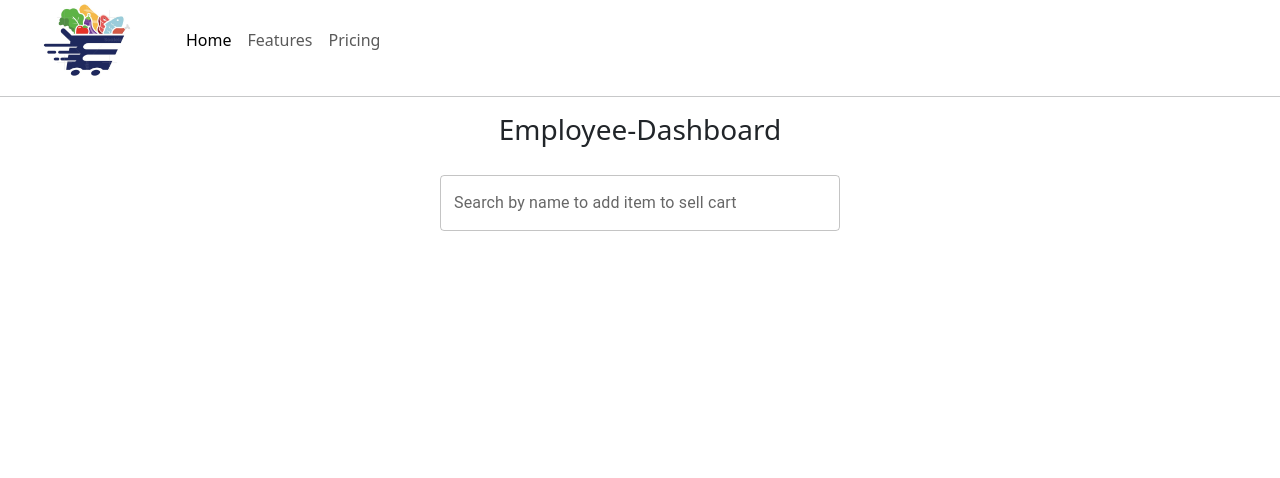
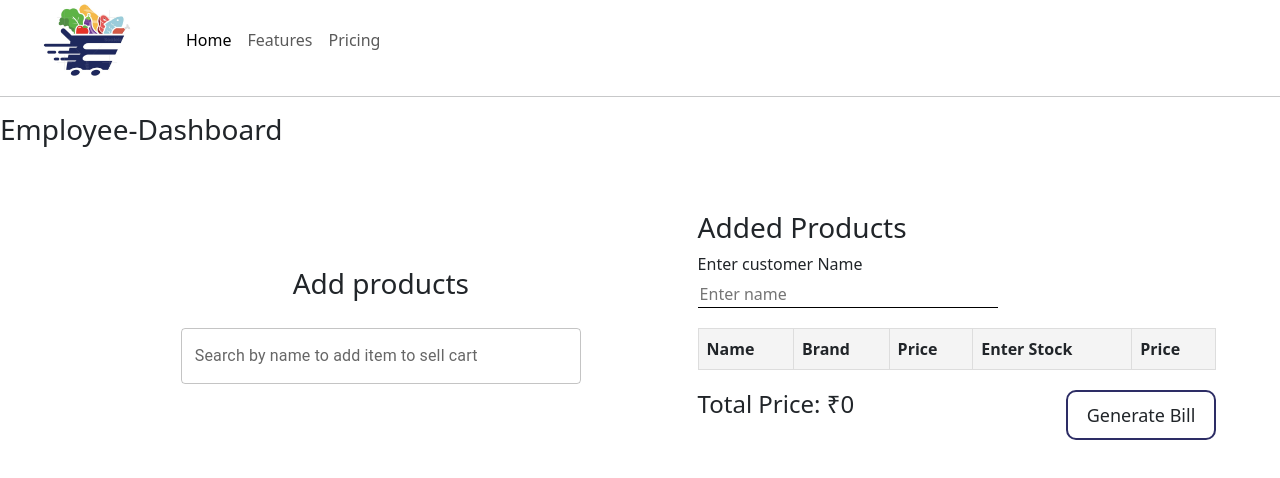
Before and after one commit to mrms106/supermarket-billing, a React (Vite) app in the folder View/: page /sell in a window 1280 px wide. Shown: the top 478 px of the page. Built offline with nearby package versions, Linux system fonts and the light colour scheme.

Commit message:
created frontend for cart

```diff
--- /dev/null
+++ b/View/src/components/sell/cart.jsx
@@ -0,0 +1,127 @@
+import { useState } from "react";
+
+export default function Cart({ products }) {
+  // State to store stock for each product
+  const [stock, setStock] = useState({});
+  const [name, setName] = useState(""); // Customer name
+  const [cartDetails, setCartDetails] = useState([]); // To store cart details
+
+  // Function to handle stock input for a specific product
+  const handleStockChange = (productId, value) => {
+    setStock((prevStock) => ({
+      ...prevStock,
+      [productId]: parseInt(value) || 0,
+    }));
+  };
+
+  // Function to calculate the total price of all products
+  const calculateTotalPrice = () => {
+    return products.reduce((total, item) => {
+      const quantity = stock[item._id] || 0;
+      return total + item.price * quantity;
+    }, 0);
+  };
+
+  // Function to handle "Generate Bill"
+  const handleGenerateBill = () => {
+    // Filter the products with `stock` and prepare cart details
+    const billDetails = products
+      .filter((item) => item.incart && (stock[item._id] || 0) > 0)
+      .map((item) => ({
+        name: item.name,
+        brand: item.brand,
+        price: item.price,
+        stock: stock[item._id], // Entered stock/quantity
+        totalPrice: item.price * (stock[item._id] || 0),
+      }));
+
+    // Prepare payload
+    const payload = {
+      customerName: name,
+      cartProducts: billDetails,
+      totalPrice: calculateTotalPrice(),
+    };
+
+    setCartDetails(payload); // Update local state (for debugging/display purposes)
+   console.log(cartDetails)
+    // Send to server
+    fetch("http://localhost:8080/api/generateBill", {
+      method: "POST",
+      headers: {
+        "Content-Type": "application/json",
+      },
+      body: JSON.stringify(payload),
+    })
+      .then((response) => {
+        if (!response.ok) {
+          throw new Error("Failed to generate bill");
+        }
+        return response.json();
+      })
+      .then((data) => {
+        console.log("Bill Generated Successfully:", data);
+        alert("Bill generated successfully!");
+      })
+      .catch((error) => {
+        console.error("Error:", error);
+        alert("Error generating bill");
+      });
+  };
+
+  return (
+    <>
+      <div className="cart-main">
+        <h3>Added Products</h3>
+        <div className="seller-details">
+          <label>Enter customer Name</label>
+          <input
+            placeholder="Enter name"
+            type="text"
+            name="name"
+            onChange={(e) => setName(e.target.value)}
+          ></input>
+        </div>
+        <table>
+          <thead>
+            <tr>
+              <th>Name</th>
+              <th>Brand</th>
+              <th>Price</th>
+              <th>Enter Stock</th>
+              <th>Price</th>
+            </tr>
+          </thead>
+          <tbody>
+            {products.map(
+              (item) =>
+                item.incart && (
+                  <tr key={item._id}>
+                    <td>{item.name}</td>
+                    <td>{item.brand}</td>
+                    <td>₹{item.price}</td>
+                    <td>
+                      <input
+                        type="number"
+                        placeholder="Enter stock"
+                        min="0"
+                        onChange={(e) =>
+                          handleStockChange(item._id, e.target.value)
+                        }
+                      />
+                    </td>
+                    <td>₹{(stock[item._id] || 0) * item.price}</td>
+                  </tr>
+                )
+            )}
+          </tbody>
+        </table>
+        <div className="cart-total">
+          <h4>Total Price: ₹{calculateTotalPrice()}</h4>
+          <div className="cart-button" onClick={handleGenerateBill}>
+            Generate Bill
+          </div>
+        </div>
+      </div>
+    </>
+  );
+}
--- a/View/src/components/sell/sell.css
+++ b/View/src/components/sell/sell.css
@@ -1,9 +1,15 @@
+.sellcart-main{
+    display: flex;
+    margin: 4rem;
+}
+
 .sell-main{
     display: flex;
     justify-content: center;
     align-items: center;
     align-content: center;
     flex-direction: column;
+    width: 55%;
 }
 
 .sell-input{
@@ -85,3 +91,61 @@
     border: 1px solid #ffcaa6;
     background-color: #ffcaa6;
    }
+
+   .cart-main{
+    width: 45%;
+   }
+
+   table {
+    width: 100%;
+    border-collapse: collapse;
+    margin: 20px 0;
+}
+th, td {
+    border: 1px solid #ddd;
+    padding: 8px;
+    text-align: left;
+}
+th {
+    background-color: #f4f4f4;
+}
+tr:nth-child(even) {
+    background-color: #f9f9f9;
+}
+tr:hover {
+    background-color: #f1f1f1;
+}
+table input{
+    width: 100px;
+}
+.cart-total{
+    display: flex;
+    justify-content: space-between;
+}
+.cart-button{
+    display: flex;
+    justify-content: center;
+    align-items: center;
+    border: 2px solid rgb(45, 45, 101);
+    width: 150px;
+    height: 50px;
+    font-size: 18px;
+    border-radius: 10px;
+    cursor: pointer;
+
+}
+.cart-button:hover{
+    background-color: rgb(45, 45, 101);
+    color: white;
+}
+.seller-details {
+    display: flex;
+    flex-direction: column;
+}
+.seller-details input{
+ outline: none;
+ border: none;
+ border-bottom: 1px solid black;
+ width: 300px;
+ margin-top: 5px;
+}
--- a/View/src/components/sell/sellmain.jsx
+++ b/View/src/components/sell/sellmain.jsx
@@ -2,7 +2,7 @@ import TextField from '@mui/material/TextField';
 import './sell.css'
 import { useState,useEffect } from 'react';
 import Sellcard from './sellcard';
-
+import Cart from './cart';
 export default function Sellmain(){
 
     const [products,setproducts]=useState([])
@@ -40,12 +40,18 @@ export default function Sellmain(){
         fetchproducts()
     }
     return(
-        <div className='sell-main'>
-            <h3>Employee-Dashboard</h3>
-            <div className='sell-input'>
-            <TextField fullWidth label="Search by name to add item to sell cart" id="fullWidth" onChange={(e)=>setserch(e.target.value)}/>
+        <>
+          <h3>Employee-Dashboard</h3>
+        <div className="sellcart-main">
+            <div className='sell-main'>
+            <h3>Add products</h3>
+                <div className='sell-input'>
+                <TextField fullWidth label="Search by name to add item to sell cart" id="fullWidth" onChange={(e)=>setserch(e.target.value)}/>
+                </div>
+                <Sellcard search={search} filteredproduct={filteredproduct} addRemoveCart={addRemoveCart} />
             </div>
-            <Sellcard search={search} filteredproduct={filteredproduct} addRemoveCart={addRemoveCart} />
+            <Cart products={products}/>
         </div>
+        </>
     )
 }
```
